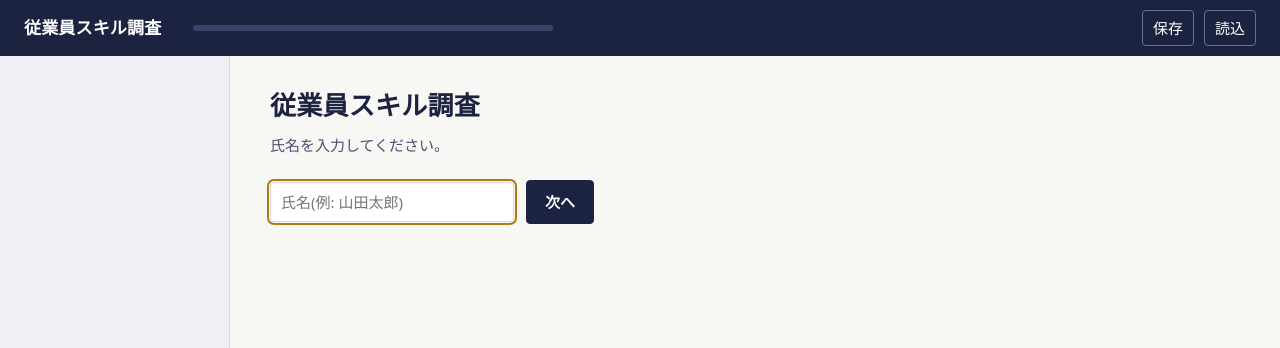
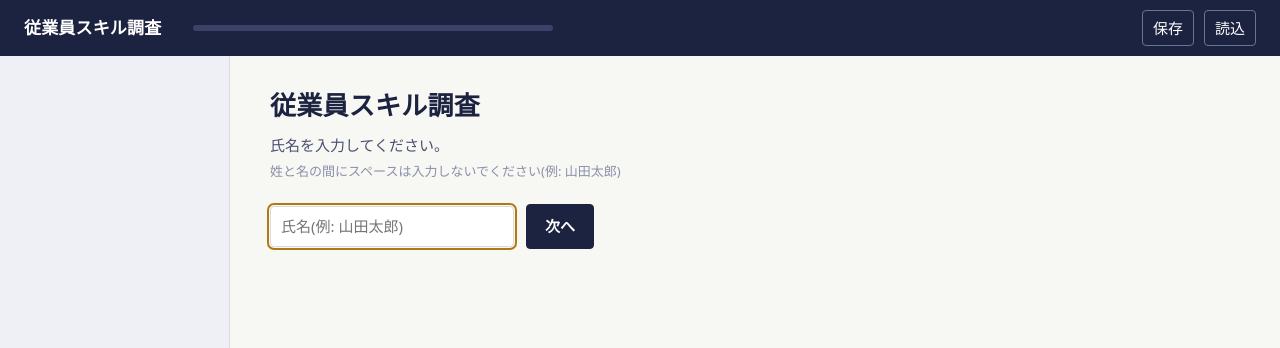
Before and after one commit to eightbit-el/skill_survey, a plain HTML site: page index.html in a window 1280 px wide. Shown: the top 348 px of the page. Drawn offline with Linux system fonts and the light colour scheme.

Commit message:
氏名入力セクション注記

```diff
--- a/index.html
+++ b/index.html
@@ -423,7 +423,7 @@ function renderLogin(msg){
   byId('progText').textContent='';
   byId('progBar').style.width='0%';
   byId('remain').textContent='';
-  byId('main').innerHTML=`<div class="welcome"><h2>従業員スキル調査</h2><p class="lead">氏名を入力してください。</p>
+  byId('main').innerHTML=`<div class="welcome"><h2>従業員スキル調査</h2><p class="lead">氏名を入力してください。<br><span style="font-size:13px;color:var(--ink-3)">姓と名の間にスペースは入力しないでください(例: 山田太郎)</span></p>
   <div class="row" style="margin:16px 0"><input type="text" id="loginName" placeholder="氏名(例: 山田太郎)" style="min-width:220px"><button class="btn" id="loginBtn">次へ</button></div>
   ${msg?`<p class="msg">${esc(msg)}</p>`:''}</div>`;
   byId('loginBtn').onclick=doLogin;
```
